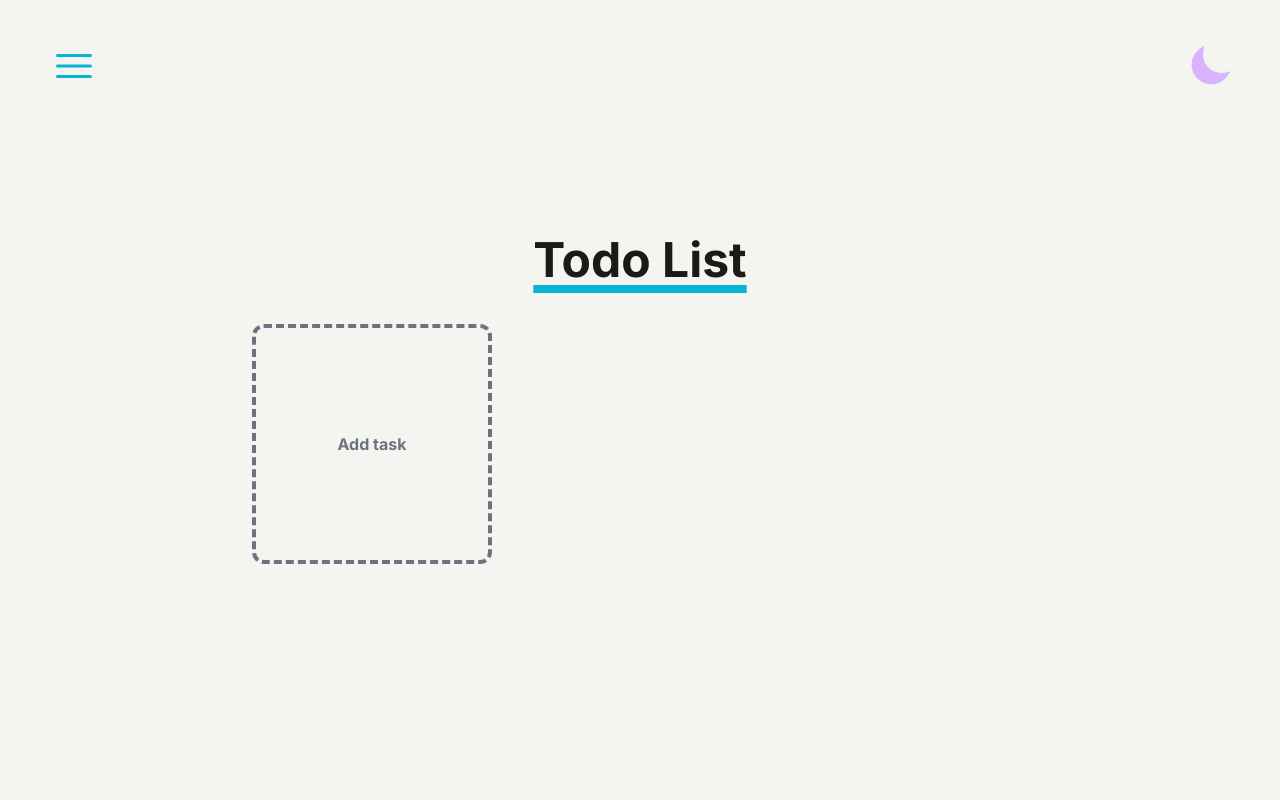
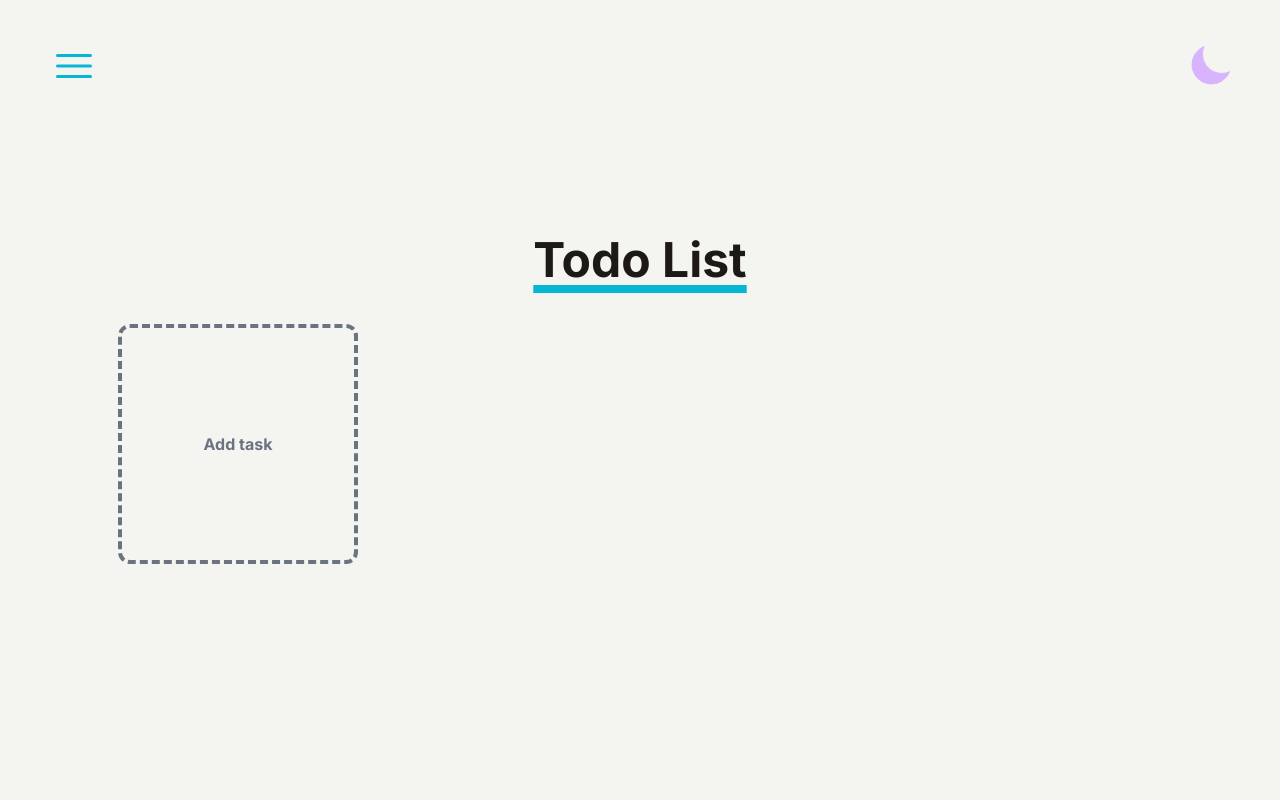
Before and after one commit to daffafaizan/todolist, a React (Vite) app: page / in a window 1280 px wide. Shown: the top 800 px of the page. Built offline with nearby package versions, Linux system fonts and the light colour scheme.

Commit message:
feat: fixed overflow bug

```diff
--- a/src/components/todolist/SimpleTodolist.tsx
+++ b/src/components/todolist/SimpleTodolist.tsx
@@ -93,12 +93,10 @@ function SimpleTodolist() {
     <AnimatedComponents>
       <div
         id="SimpleTodolist"
-        className={`flex flex-col items-center justify-center py-20 ${
-          todos.length <= 1 ? "h-screen" : "md:h-screen lg:h-screen xl:h-screen"
-        }`}
+        className="min-h-screen flex flex-col items-center justify-center py-20"
       >
         <Title>Todo List</Title>
-        <div className="grid grid-cols-1 md:grid-cols-2 lg:grid-cols-3 xl:grid-cols-3 gap-7">
+        <div className="grid grid-cols-1 md:grid-cols-2 lg:grid-cols-3 xl:grid-cols-4 gap-7">
           {todos.map((todo) => (
             <TodolistCard
               key={todo.id}
--- a/src/pages/index.tsx
+++ b/src/pages/index.tsx
@@ -31,7 +31,7 @@ function Projects() {
 
   return (
     <AnimatedPage>
-      <div className="bg-[#F4F5F0] dark:bg-[#171717] text-stone-900 dark:text-[#EDEDED] min-h-screen font-inter scroll-smooth">
+      <div className="bg-[#F4F5F0] dark:bg-[#171717] text-stone-900 dark:text-[#EDEDED] font-inter scroll-smooth">
         <Sidebar navigation={navigation} />
         <div className="max-w-6xl w-11/12 mx-auto">
           <SimpleTodolist />
```
